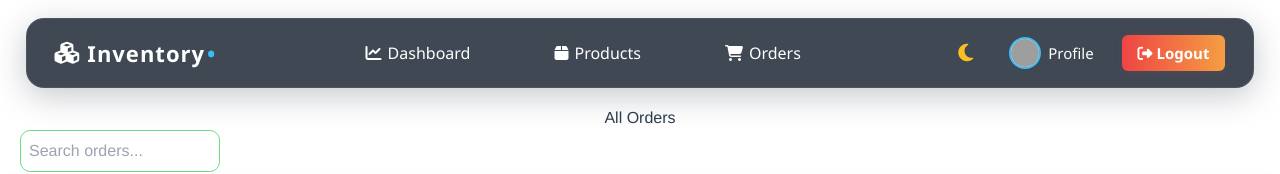
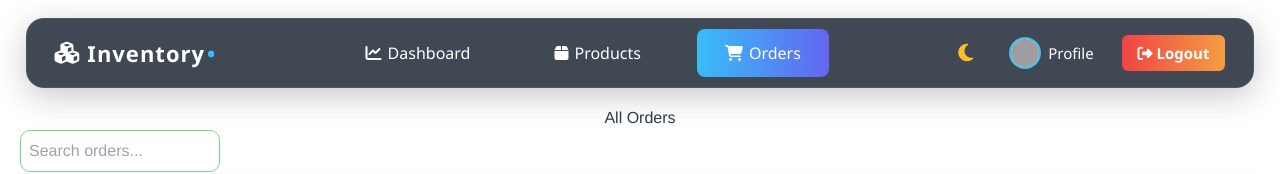
Before and after one commit to prabhprabhakar426/test_folder, a Vue app in the folder frontend/: page /orders in a window 1280 px wide. Shown: the top 174 px of the page. Built offline with nearby package versions, Linux system fonts and the light colour scheme; no server answers; grey boxes are pictures that could not be loaded.

Commit message:
Small fix

```diff
--- a/frontend/src/components/NavbarComp.vue
+++ b/frontend/src/components/NavbarComp.vue
@@ -8,10 +8,11 @@
 
     <!-- Center: Menu -->
     <ul class="nav-links">
-  <li
-    v-for="item in menuItems"
-    :key="item.path"
-  >
+    <li
+      v-for="item in menuItems"
+      :key="item.path"
+      :class="{ active: isActive(item.path) }"
+    >
     <router-link
       :to="item.path"
       class="nav-item"
@@ -55,7 +56,8 @@ export default {
   },
   data() {
     return {
-      darkMode: false
+      darkMode: false,
+
     }
   },
   mounted() {
--- a/frontend/src/components/ProductList.vue
+++ b/frontend/src/components/ProductList.vue
@@ -173,7 +173,6 @@ export default {
       debounceSearch:"",
       searching: false,
       selectedCategory:"",
-      // delete modal state
       showDeleteModal: false,
       productToDelete: null,
       deleting: false,
```
Also changed, not shown: 1 other file (tests, documents, lock files or other folders).
